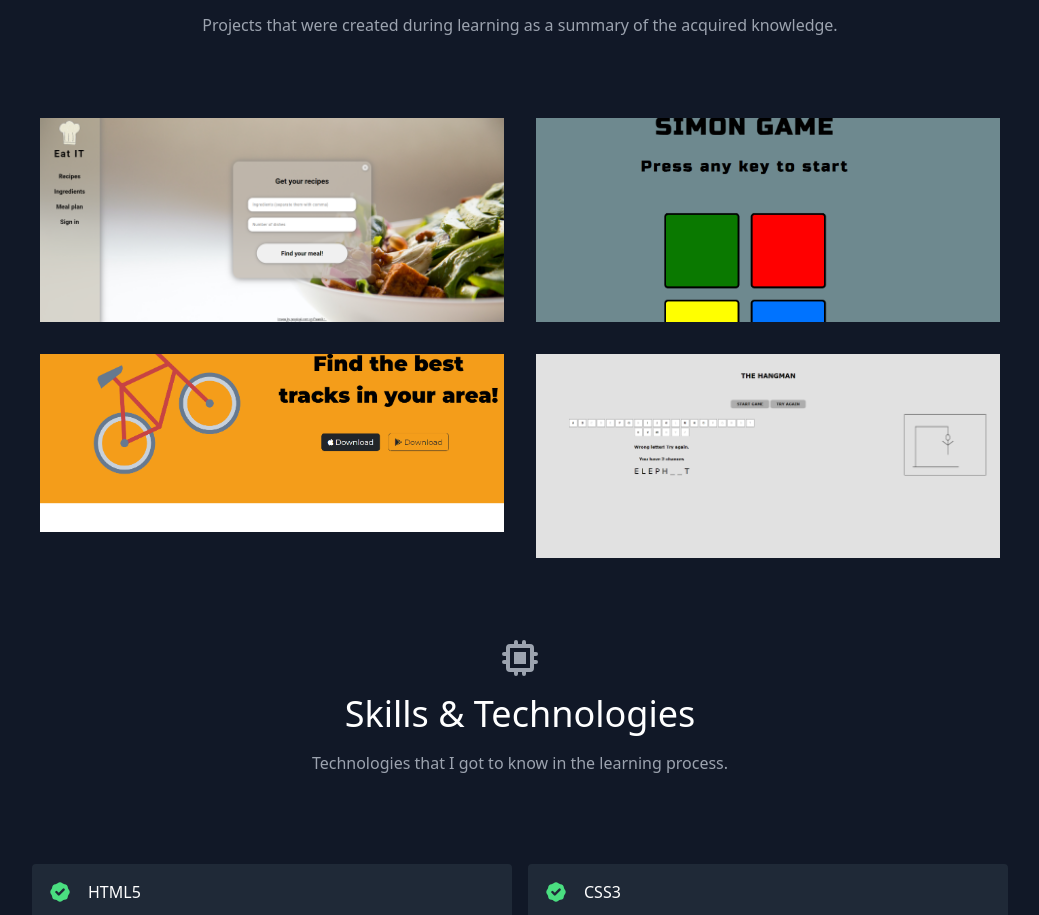
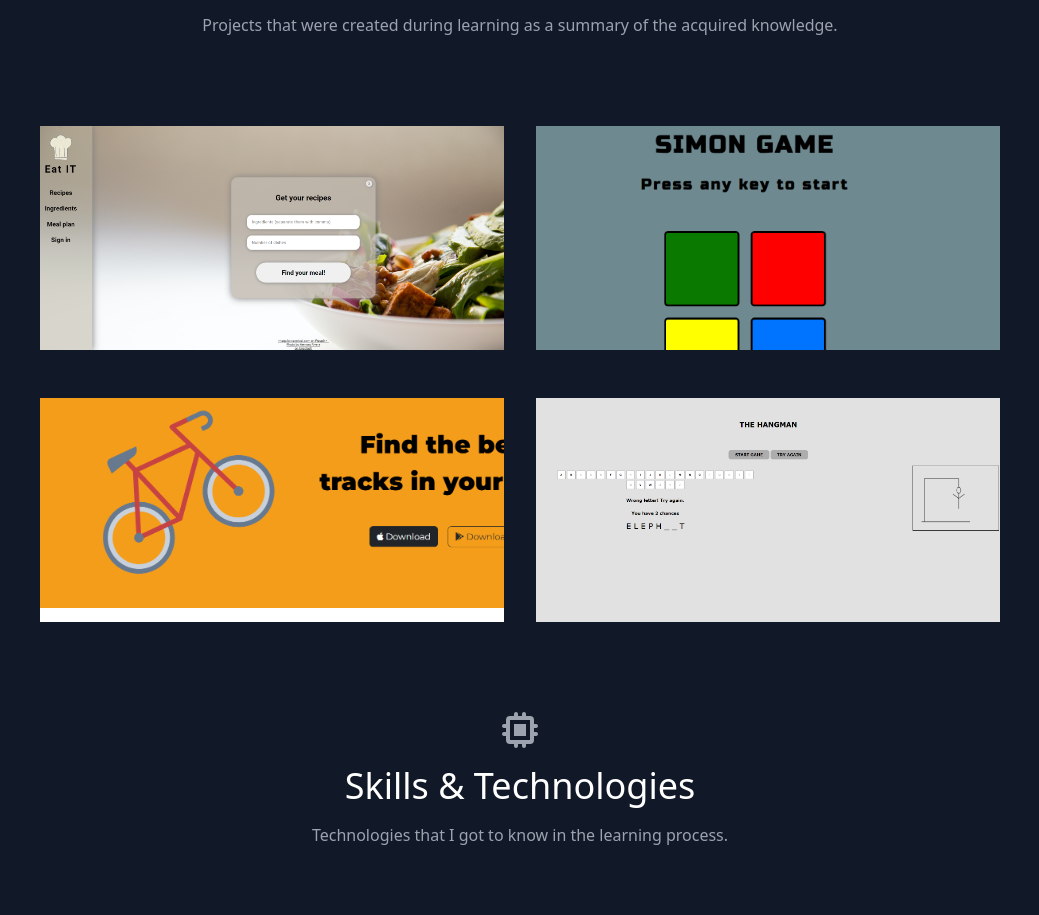
Before and after one commit to baranero/portfolio-website, a React (Create React App) app: page / in a window 1280 px wide. Shown: the part 884-1799 px from the top of the page, without its empty margins (120-1159 px from the left). Built offline with nearby package versions, Linux system fonts and the light colour scheme.

Commit message:
changes in projects

```diff
--- a/src/components/Projects.js
+++ b/src/components/Projects.js
@@ -24,10 +24,10 @@ export default function Projects() {
               <div className="flex relative">
                 <img
                   alt="gallery"
-                  className="absolute inset-0 w-full h-full object-cover object-center"
+                  className="absolute py-2 inset-0 w-full h-60 object-cover object-center"
                   src={project.image}
                 />
-                <div className="px-8 py-10 relative z-10 w-full border-4 border-gray-800 bg-gray-900 opacity-0 hover:opacity-100">
+                <div className="px-8 py-10 relative z-10 w-full h-60 border-4 border-gray-800 bg-gray-900 opacity-0 hover:opacity-100">
                   <h2 className="tracking-widest text-sm title-font font-medium text-green-400 mb-1">
                     {project.subtitle}
                   </h2>
```
Also changed, not shown: public/fake-bike.PNG.
